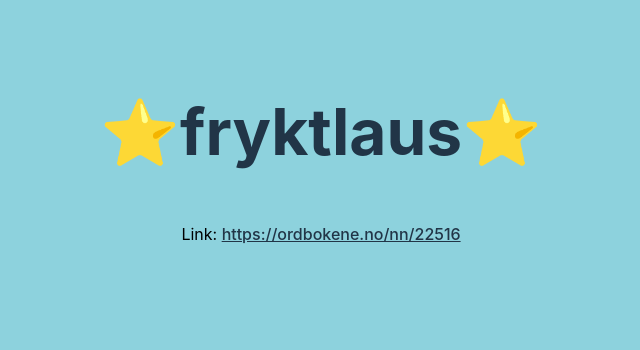
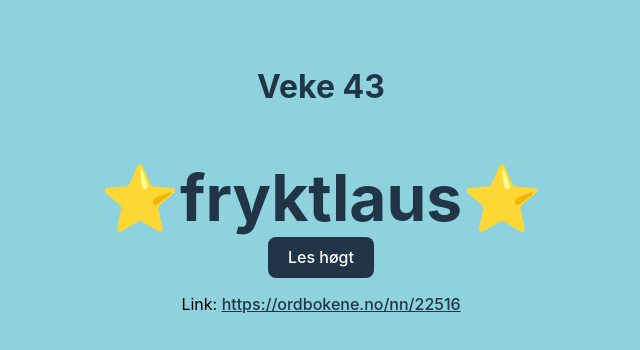
Before and after one commit to marvin19/vekas-ord, a React (Vite) app: page / in a window 1280 px wide. Shown: the top 350 px of the page, without its empty margins (319-959 px from the left). Built offline with nearby package versions, Linux system fonts and the light colour scheme.

Commit message:
Added Speech Synthesis.

```diff
--- a/src/App.css
+++ b/src/App.css
@@ -13,6 +13,7 @@
 h2 {
   font-size: 4rem;
   color: #213547;
+  margin-bottom: 0;
 }
 
 body {
@@ -47,3 +48,7 @@ button:hover {
   background-color: #385667;
   color: #FFFFFF;
 }
+
+.small {
+  font-size: 2rem;
+}
--- a/src/App.jsx
+++ b/src/App.jsx
@@ -1,6 +1,7 @@
 import { useState, useEffect } from 'react'
 import { getISODay, getWeek } from 'date-fns';
 import words from './data';
+import SpeechComponent from './SpeechComponent';
 import './App.css'
 
 function App() {
@@ -25,18 +26,21 @@ function App() {
     return() => clearInterval(intervalId);
   }, [])
 
+  console.log(weekObj.word);
+
   return (
     <div>
       <h1 className="hidden">Vekas ord: </h1>
       <div>
+        <h2 className="small">Veke {currentWeek}</h2>
         <h2>
         <span aria-label="hidden">⭐️</span>
          {weekObj.word}
          <span aria-label="hidden">⭐️</span>
         </h2>
+        <SpeechComponent wordToRead={weekObj.word} />
       </div>
       <p>Link: <a href={weekObj.link}>{weekObj.link}</a></p>
-
     </div>
   )
 }
--- /dev/null
+++ b/src/SpeechComponent.jsx
@@ -0,0 +1,23 @@
+import React from 'react';
+
+const SpeechComponent = ({wordToRead}) => {
+
+    const handleClick = () => {
+        // Use Web Speech API to read the fixed text
+        const speechSynthesis = window.speechSynthesis;
+        const speechText = new SpeechSynthesisUtterance(wordToRead);
+
+        // Set the language to Norwegian
+        speechText.lang = 'nb-NO';
+
+        speechSynthesis.speak(speechText);
+    }
+
+  return (
+    <div>
+        <button onClick={handleClick}>Les høgt</button>
+    </div>
+  )
+}
+
+export default SpeechComponent
```
